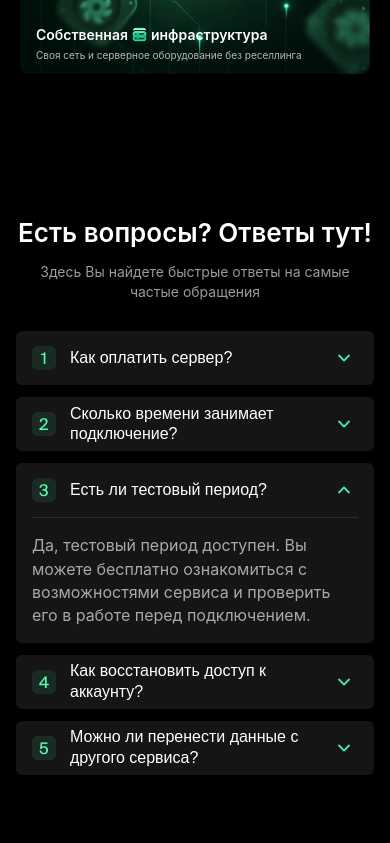
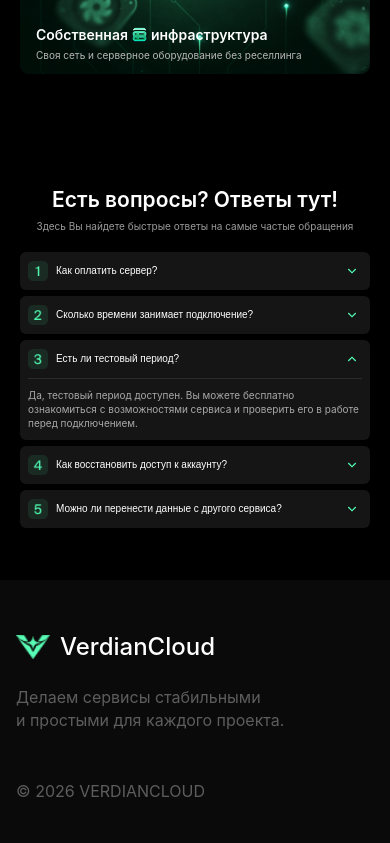
Before and after one commit to xJfour/project_verdian-cloud, a React (Vite) app: page / in a window 390 px wide. Shown: the part 3640-4483 px from the top of the page. Built offline with nearby package versions, Linux system fonts and the light colour scheme.

Commit message:
rebuild mobile faq layout

```diff
--- a/src/components/FAQ/FAQ.scss
+++ b/src/components/FAQ/FAQ.scss
@@ -136,18 +136,83 @@
 
 @media (max-width: 768px) {
     .faq {
-        padding: 80px 16px;
+        padding: 50px 20px 52px;
     }
 
     .faq-container {
         width: 100%;
     }
 
+    .faq-heading {
+        margin-bottom: 18px;
+    }
+
     .faq-heading h2 {
-        font-size: 26px;
+        font-size: 21px;
+        line-height: 1.15;
     }
 
     .faq-heading p {
-        font-size: 14px;
+        margin-top: 8px;
+        font-size: 10px;
+        line-height: 1.35;
+    }
+
+    .faq-list {
+        gap: 6px;
+    }
+
+    .faq-item {
+        border-radius: 6px;
+    }
+
+    .faq-question {
+        min-height: 38px;
+        padding: 0 8px;
+    }
+
+    .faq-number {
+        width: 20px;
+        height: 20px;
+    }
+
+    .faq-question-text {
+        min-width: 0;
+        margin-left: 8px;
+        padding-right: 6px;
+        overflow: hidden;
+        color: #fff;
+        font-size: 10px;
+        line-height: 1.2;
+        white-space: nowrap;
+        text-overflow: ellipsis;
+    }
+
+    .faq-arrow {
+        width: 20px;
+        height: 20px;
+        flex-basis: 20px;
+    }
+
+    .faq-arrow-image {
+        width: 14px;
+        height: 14px;
+    }
+
+    .faq-answer {
+        padding: 0 8px;
+    }
+
+    .faq-item-open .faq-answer {
+        padding: 0 8px 10px;
+    }
+
+    .faq-answer hr {
+        margin-bottom: 9px;
+    }
+
+    .faq-answer p {
+        font-size: 10px;
+        line-height: 1.4;
     }
 }
```
